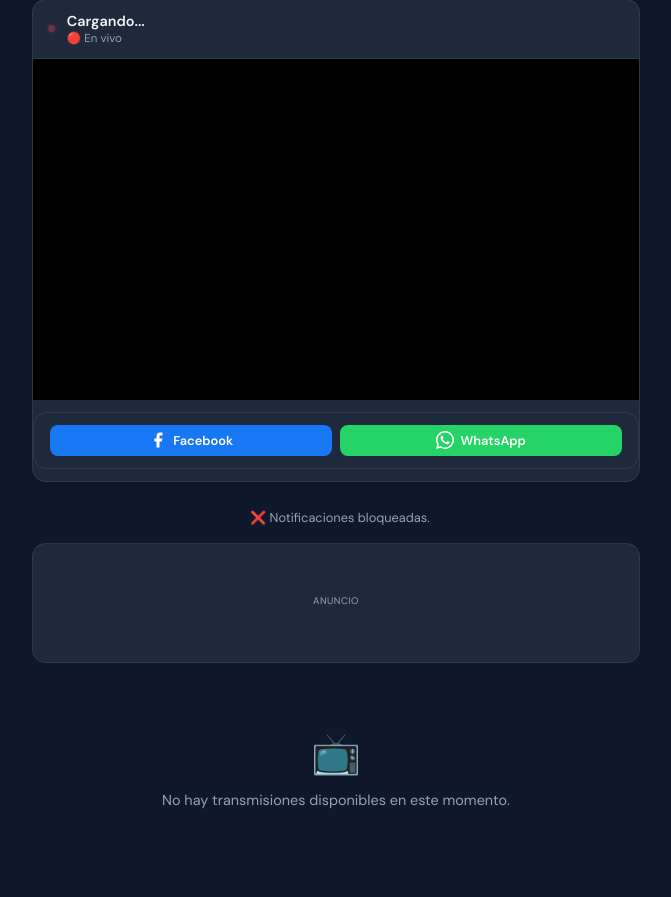
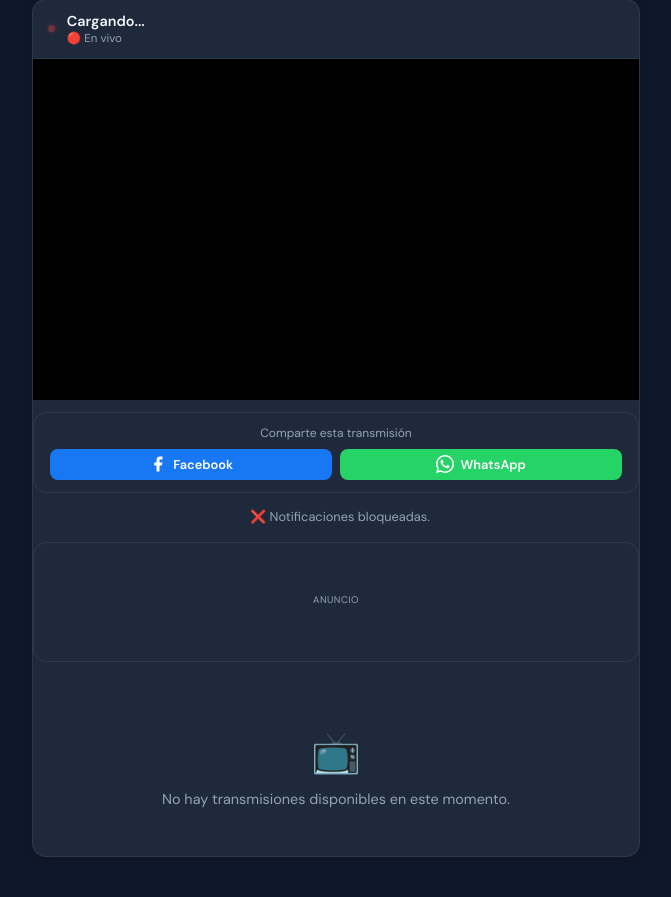
Before and after one commit to redllinas1248/comercio_python, a Flask app: page /transmisiones in a window 1280 px wide. Shown: the part 487-1384 px from the top of the page, without its empty margins (304-975 px from the left). Before the commit the page ends 1296 px from the top, so only its background shows below. Run offline with Flask 3, Linux system fonts and the light colour scheme; data that the repository does not hold is empty; parts of the project's set-up code (start-up, migrations or seed data) failed here and were passed over; some libraries are stand-ins or nearby versions.

Commit message:
fix colores botones compartir

```diff
--- a/static/css/app.css
+++ b/static/css/app.css
@@ -2106,3 +2106,42 @@ body {
     grid-column: span 2;
   }
 }
+/* ===== BOTONES DE COMPARTIR ===== */
+.share-section {
+  padding: 0.75rem 1rem;
+  border-top: 1px solid var(--border);
+  text-align: center;
+}
+.share-section p {
+  font-size: 0.75rem;
+  color: var(--muted);
+  margin-bottom: 0.5rem;
+}
+.share-btns {
+  display: flex;
+  gap: 0.5rem;
+  justify-content: center;
+  flex-wrap: wrap;
+}
+.share-btn {
+  display: inline-flex;
+  align-items: center;
+  gap: 0.4rem;
+  border: none;
+  border-radius: 8px;
+  font-size: 0.8rem;
+  font-weight: 600;
+  padding: 0.4rem 0.8rem;
+  cursor: pointer;
+  color: #fff;
+  transition: opacity 0.2s;
+}
+.share-btn:hover {
+  opacity: 0.85;
+}
+.share-fb {
+  background: #1877f2;
+}
+.share-wacopy {
+  background: #25d366;
+}
--- a/templates/transmisiones.html
+++ b/templates/transmisiones.html
@@ -32,22 +32,22 @@
     </iframe>
   </div>
 <!-- ===== BOTONES DE COMPARTIR ===== -->
-  <div class="share-section" style="padding: 0.75rem 1rem; border-top: 1px solid var(--border);">
-    <div class="share-btns" style="display:flex; gap:0.5rem; flex-wrap:wrap;">
-      <button class="share-btn share-fb" onclick="compartirFacebook()" style="flex:1; min-width:80px;">
+<div class="share-section" style="padding: 0.75rem 1rem; border-top: 1px solid var(--border); text-align: center;">
+  <p style="font-size: 0.75rem; color: var(--muted); margin-bottom: 0.5rem;">Comparte esta transmisión</p>
+  <div class="share-btns" style="display: flex; gap: 0.5rem; justify-content: center; flex-wrap: wrap;">
+    <button class="share-btn share-fb" onclick="compartirFacebook()">
       <svg width="18" height="18" viewBox="0 0 24 24" fill="currentColor">
         <path d="M18 2h-3a5 5 0 00-5 5v3H7v4h3v8h4v-8h3l1-4h-4V7a1 1 0 011-1h3z"/>
       </svg>
       Facebook
     </button>
-      <button class="share-btn share-wacopy" onclick="compartirWhatsApp()" style="flex:1; min-width:80px;">
+    <button class="share-btn share-wacopy" onclick="compartirWhatsApp()">
       <svg width="18" height="18" viewBox="0 0 24 24" fill="currentColor">
         <path d="M17.472 14.382c-.297-.149-1.758-.867-2.03-.967-.273-.099-.471-.148-.67.15-.197.297-.767.966-.94 1.164-.173.199-.347.223-.644.075-.297-.15-1.255-.463-2.39-1.475-.883-.788-1.48-1.761-1.653-2.059-.173-.297-.018-.458.13-.606.134-.133.298-.347.446-.52.149-.174.198-.298.298-.497.099-.198.05-.371-.025-.52-.075-.149-.669-1.612-.916-2.207-.242-.579-.487-.5-.669-.51-.173-.008-.371-.01-.57-.01-.198 0-.52.074-.792.372-.272.297-1.04 1.016-1.04 2.479 0 1.462 1.065 2.875 1.213 3.074.149.198 2.096 3.2 5.077 4.487.709.306 1.262.489 1.694.625.712.227 1.36.195 1.871.118.571-.085 1.758-.719 2.006-1.413.248-.694.248-1.289.173-1.413-.074-.124-.272-.198-.57-.347z"/>
         <path d="M12 0C5.373 0 0 5.373 0 12c0 2.123.554 4.118 1.528 5.847L.057 23.882l6.198-1.448A11.945 11.945 0 0012 24c6.627 0 12-5.373 12-12S18.627 0 12 0zm0 21.894a9.878 9.878 0 01-5.031-1.378l-.361-.214-3.681.861.878-3.596-.235-.369A9.865 9.865 0 012.106 12C2.106 6.58 6.58 2.106 12 2.106c5.421 0 9.894 4.474 9.894 9.894 0 5.421-4.473 9.894-9.894 9.894z"/>
       </svg>
       WhatsApp
     </button>
-    </div>
   </div>
 </div>
 
```
Lines whose indentation alone changed are shown as unchanged.
